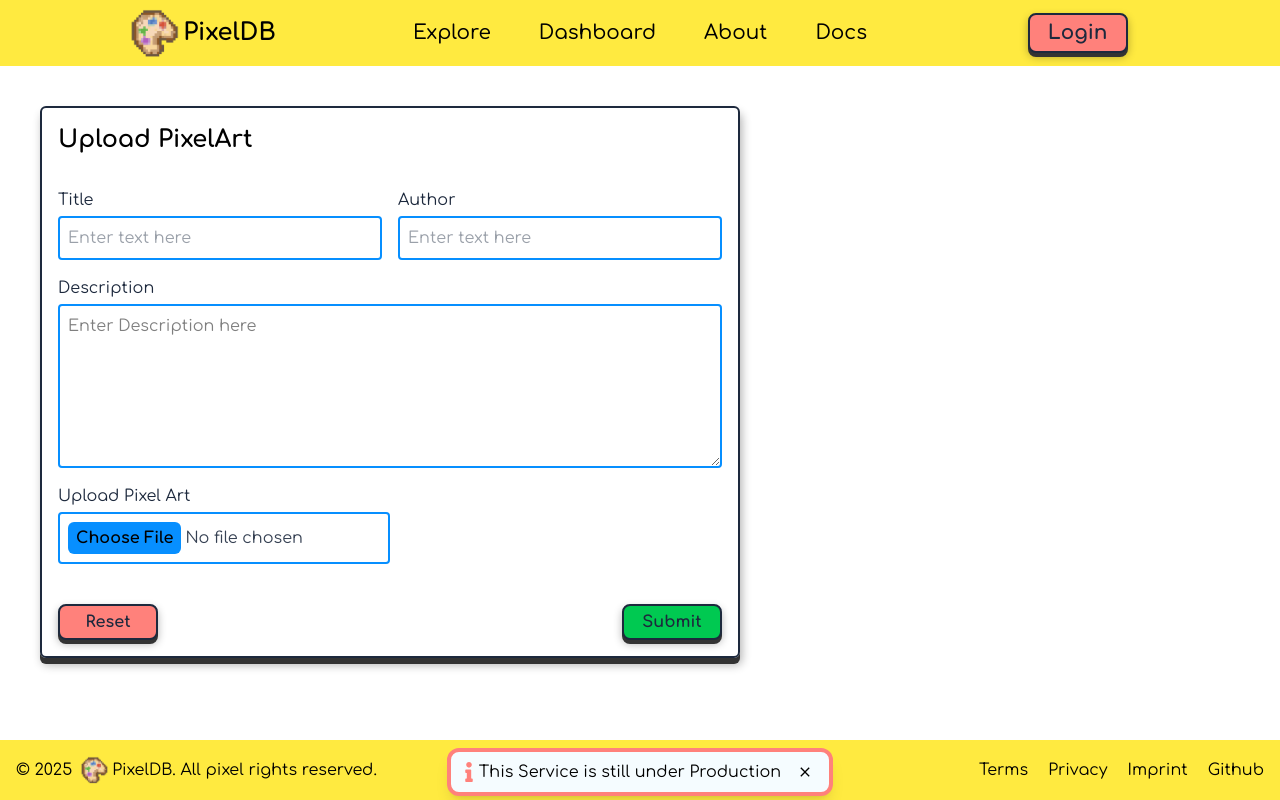
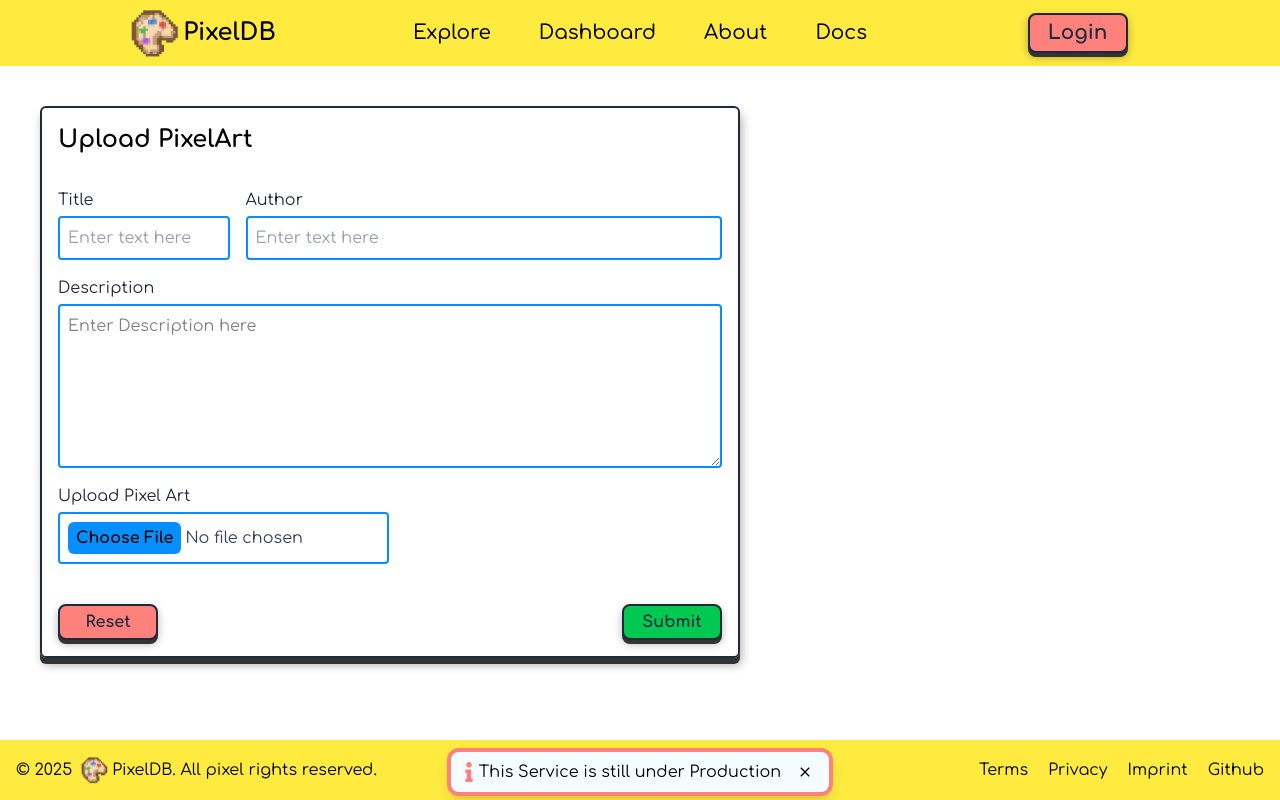
Before and after one commit to Pixel-DB/Pixel-DB-Web, a React (Vite) app: page /pixelart/upload in a window 1280 px wide. Built offline with nearby package versions, Linux system fonts and the light colour scheme; no server answers.

Commit message:
Add Validation

```diff
--- a/src/pages/PixelArtUpload.tsx
+++ b/src/pages/PixelArtUpload.tsx
@@ -12,7 +12,11 @@ interface FieldValues {
 }
 
 const PixelArtUpload = () => {
-  const { register, handleSubmit } = useForm<FieldValues>();
+  const {
+    register,
+    handleSubmit,
+    formState: { errors },
+  } = useForm<FieldValues>();
   const { uploadPixelArt } = useUploadPixelArt();
 
   const onSubmit: SubmitHandler<FieldValues> = (data) => {
@@ -34,22 +38,47 @@ const PixelArtUpload = () => {
         onSubmit={handleSubmit(onSubmit)}
       >
         <div className="flex flex-row gap-4">
-          <Input type="text" label="Title" {...register("Title")} />
+          <div>
+            <Input
+              type="text"
+              label="Title"
+              {...register("Title", {
+                required: true,
+              })}
+            />
+            {errors.Title?.type === "required" && (
+              <p className="text-red-500">Title is required</p>
+            )}
+          </div>
           <Input type="text" label="Author" {...register("Author")} />
         </div>
+        <div className="flex flex-col">
           <TextArea
             placeholder="Enter Description here"
             label="Description"
             rows={6}
-          {...register("Description")}
+            {...register("Description", {
+              required: true,
+            })}
           />
+          {errors.Description?.type === "required" && (
+            <p className="text-red-500">Descrption is required</p>
+          )}
+        </div>
         <div className="flex flex-row gap-4 w-1/2">
+          <div>
             <Input
               type="file"
               accept="image/png"
               label="Upload Pixel Art"
-            {...register("UploadPixelArt")}
+              {...register("UploadPixelArt", {
+                required: true,
+              })}
             />
+            {errors.UploadPixelArt?.type === "required" && (
+              <p className="text-red-500">Pixel Art is required</p>
+            )}
+          </div>
         </div>
         <div className="flex flex-row-reverse w-full justify-between pt-6">
           <Button wFull color="green" sm type="submit">
```
Lines whose indentation alone changed are shown as unchanged.
